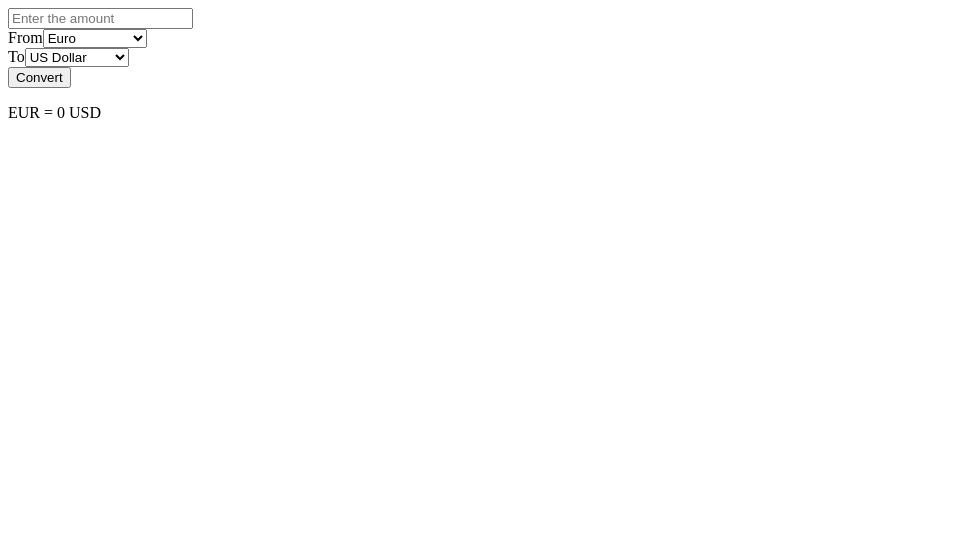
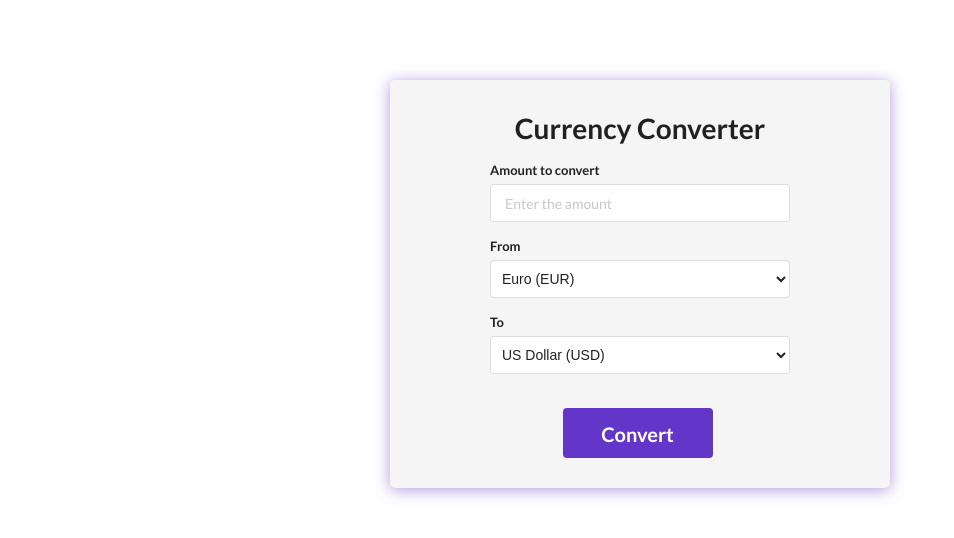
Before and after one commit to mrtanguero/currency-converter, a React (Create React App) app: page / in a window 1280 px wide. Shown: the top 538 px of the page, without its empty margins (0-954 px from the left). Built offline with nearby package versions, Linux system fonts and the light colour scheme.

Commit message:
Radi sve kako treba

```diff
--- a/package.json
+++ b/package.json
@@ -9,6 +9,7 @@
     "react": "^17.0.1",
     "react-dom": "^17.0.1",
     "react-scripts": "4.0.1",
+    "semantic-ui-css": "^2.4.1",
     "web-vitals": "^0.2.4"
   },
   "scripts": {
--- /dev/null
+++ b/src/App.css
@@ -0,0 +1,37 @@
+.ui.form.container {
+  width: 500px;
+  margin: 10vh auto;
+  padding: 30px 100px;
+
+  background-color: whitesmoke;
+  border-radius: 5px;
+  box-shadow: 0 2px 15px rgba(100, 54, 201, 0.5);
+
+  display: flex;
+  flex-direction: column;
+}
+
+h1 {
+  text-align: center;
+}
+
+button.ui.violet.button {
+  width: 50%;
+  height: 50px;
+  align-self: center;
+  margin-top: 20px;
+  font-size: 20px;
+}
+
+.message {
+  text-align: center;
+  margin-top: 20px;
+}
+
+.red {
+  color: rgb(197, 0, 0);
+}
+
+.ui.active.inverted.dimmer {
+  color: rgb(100, 54, 201);
+}
--- a/src/App.js
+++ b/src/App.js
@@ -1,21 +1,24 @@
 import React, { Component } from "react";
+import "./App.css";
+
 import Dropdown from "./components/Dropdown";
+import Message from "./components/Message";
 
 const options = [
   {
-    currency: "Euro",
+    currency: "Euro (EUR)",
     code: "EUR",
   },
   {
-    currency: "US Dollar",
+    currency: "US Dollar (USD)",
     code: "USD",
   },
   {
-    currency: "British Pound",
+    currency: "British Pound (GBP)",
     code: "GBP",
   },
   {
-    currency: "Serbian Dinar",
+    currency: "Serbian Dinar (RSD)",
     code: "RSD",
   },
 ];
@@ -24,7 +27,7 @@ export default class App extends Component {
     amount: "",
     from: "EUR",
     to: "USD",
-    result: 0,
+    result: null,
   };
 
   // TODO: Samo za debugging, ne zaboravi da ukloniš
@@ -41,24 +44,41 @@ export default class App extends Component {
   };
 
   fetchResult = async () => {
+    if (this.state.amount === "") return;
+    if (Number.isNaN(parseFloat(this.state.amount))) {
+      this.setState({ result: NaN });
+      return;
+    }
+    this.setState({ result: "loading" });
+    try {
       const response = await fetch(
-      `http://data.fixer.io/api/latest?access_key=b92aa59d3778c66ab0bf76f8eca3a032&base=${this.state.from}&symbols=${this.state.to}`
+        `https://free.currconv.com/api/v7/convert?q=${this.state.from}_${this.state.to}&compact=ultra&apiKey=c76442b6c7b8eedc11f2`
       );
       const data = await response.json();
-    this.setState({ result: this.state.amount * data.rates[this.state.to] });
+      const rate = data[`${this.state.from}_${this.state.to}`];
+      this.setState({ result: (this.state.amount * rate).toFixed(2) });
+    } catch (error) {
+      this.setState({ result: "error" });
+      console.error(error.message);
+    }
   };
 
   render() {
     return (
-      <div>
+      <div className="ui form container">
+        <h1>Currency Converter</h1>
+        <div className="field">
+          <label>Amount to convert</label>
           <input
             type="text"
             value={this.state.amount}
             onChange={(e) => {
+              if (this.state.result !== null) this.setState({ result: null });
               this.setState({ amount: e.target.value });
             }}
             placeholder="Enter the amount"
           />
+        </div>
         <Dropdown
           options={options}
           label="From"
@@ -71,11 +91,10 @@ export default class App extends Component {
           selected={this.state.to}
           onChange={this.handleChangeTo}
         />
-        <button onClick={this.fetchResult}>Convert</button>
-        <p>
-          {this.state.amount} {this.state.from} = {this.state.result}{" "}
-          {this.state.to}
-        </p>
+        <button className="ui violet button" onClick={this.fetchResult}>
+          Convert
+        </button>
+        <Message state={this.state} />
       </div>
     );
   }
--- a/src/components/Dropdown.js
+++ b/src/components/Dropdown.js
@@ -10,13 +10,15 @@ export default function Dropdown({ options, label, onChange, selected }) {
   });
 
   return (
-    <div>
-      <label>
-        {label}
-        <select onChange={onChange} value={selected}>
-          {optionList}
-        </select>
-      </label>
+    <div className="field">
+      <label>{label}</label>
+      <select
+        className="ui fluid dropdown"
+        onChange={onChange}
+        value={selected}
+      >
+        {optionList}
+      </select>
     </div>
   );
 }
--- /dev/null
+++ b/src/components/Message.js
@@ -0,0 +1,35 @@
+import React from "react";
+
+export default function Message({ state }) {
+  if (state.result === null) {
+    return null;
+  } else if (state.result === "loading") {
+    return (
+      <div className="ui active inverted dimmer">
+        <div className="ui text loader">Loading</div>
+      </div>
+    );
+  } else if (Number.isNaN(state.result)) {
+    return (
+      <div className="message red">
+        <h2>Samo validni brojevi mogu biti konvertovani.</h2>
+      </div>
+    );
+  } else if (state.result === "error") {
+    return (
+      <div className="message red">
+        <h2>Problem sa API pozivom.</h2>
+      </div>
+    );
+  } else {
+    return (
+      <div className="message">
+        <h1>
+          {state.amount}
+          {state.from} = {state.result}
+          {state.to}
+        </h1>
+      </div>
+    );
+  }
+}
--- a/src/index.js
+++ b/src/index.js
@@ -1,10 +1,6 @@
 import React from "react";
 import ReactDOM from "react-dom";
 import App from "./App";
+import "semantic-ui-css/semantic.min.css";
 
-ReactDOM.render(
-  <React.StrictMode>
-    <App />
-  </React.StrictMode>,
-  document.getElementById("root")
-);
+ReactDOM.render(<App />, document.getElementById("root"));
```
Also changed, not shown: 1 other file (tests, documents, lock files or other folders). Lines whose indentation alone changed are shown as unchanged.
